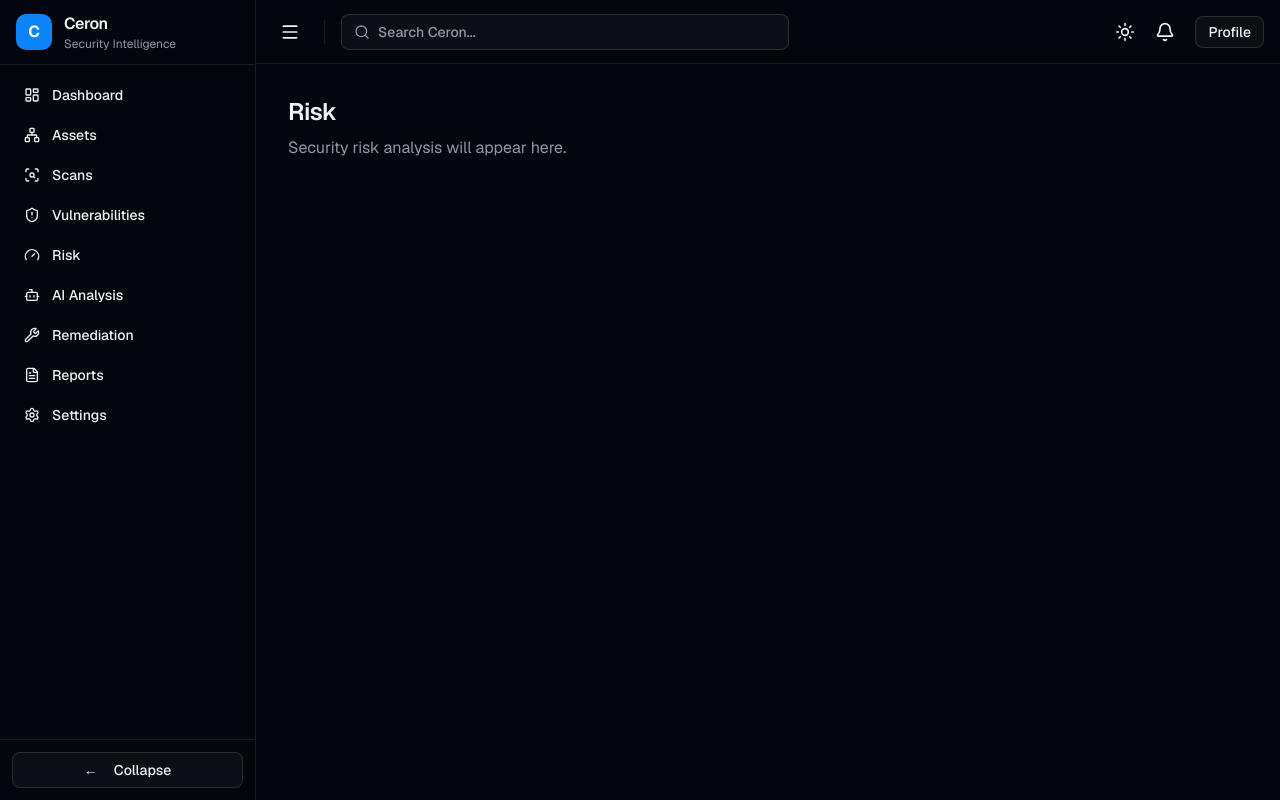
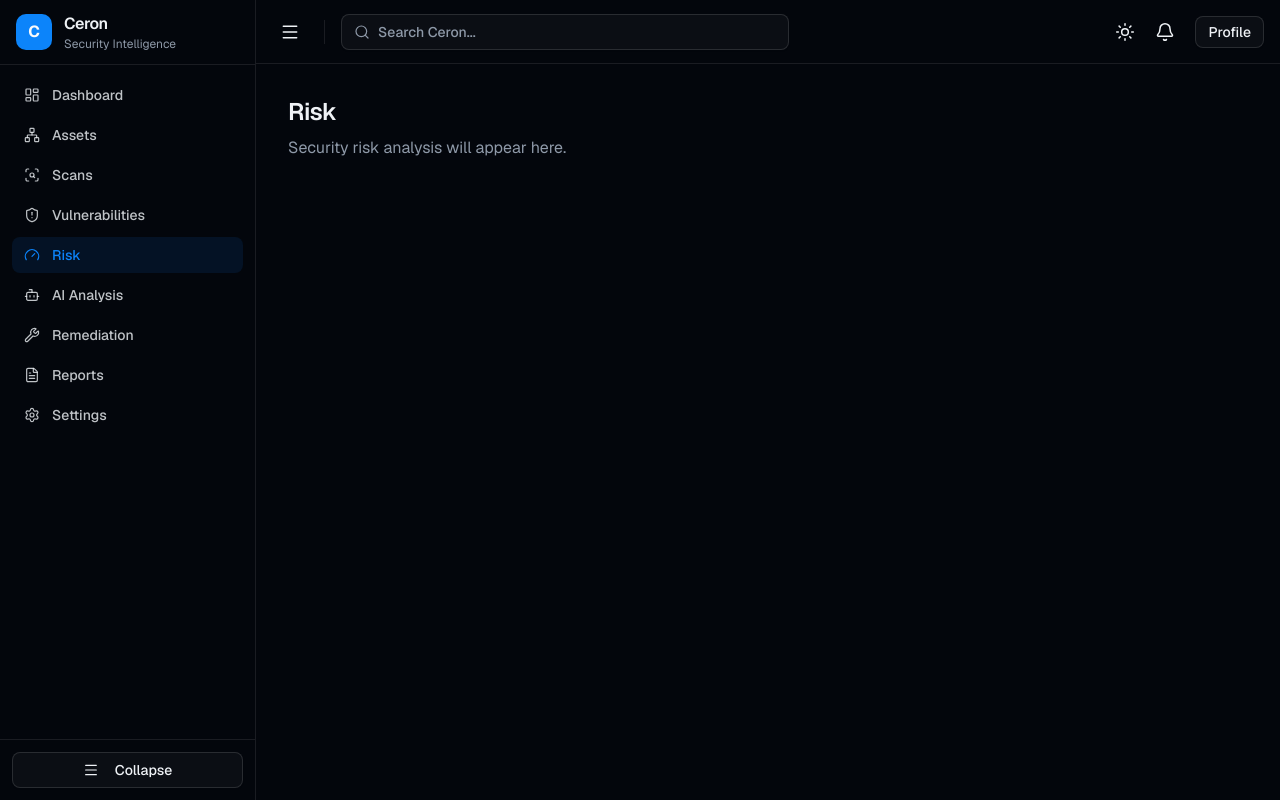
Before and after one commit to Adityasharma2107/ceron, a Next.js app in the folder frontend/: page /risk in a window 1280 px wide. Built offline with nearby package versions, Linux system fonts and the light colour scheme.

Commit message:
feat: establish Ceron typography and icon language

```diff
--- a/frontend/src/app/assets/page.tsx
+++ b/frontend/src/app/assets/page.tsx
@@ -267,7 +267,8 @@ export default function AssetsPage() {
                 />
 
                 <p className="text-xs text-muted-foreground">
-                  The URL, hostname, service, or other target associated with this asset.
+                  The URL, hostname, service, or other target associated
+                  with this asset.
                 </p>
               </div>
 
@@ -291,7 +292,8 @@ export default function AssetsPage() {
                 />
 
                 <p className="text-xs text-muted-foreground">
-                  Add useful context about the asset for security analysis and monitoring.
+                  Add useful context about the asset for security analysis
+                  and monitoring.
                 </p>
               </div>
 
@@ -329,6 +331,7 @@ export default function AssetsPage() {
             </form>
           </CardContent>
         </Card>
+
         {loading && (
           <p className="mt-8 text-sm text-muted-foreground">
             Loading assets...
@@ -348,8 +351,9 @@ export default function AssetsPage() {
         )}
 
         {!loading && !error && assets.length > 0 && (
-          <div className="mt-8 overflow-hidden rounded-xl border border-white/10 bg-card/70 backdrop-blur-xl">
-            <div className="grid grid-cols-6 border-b border-white/10 bg-white/[0.03] px-4 py-3 text-sm font-medium">
+          <div className="mt-8 overflow-x-auto rounded-xl border border-border/70 bg-card/80 shadow-sm backdrop-blur-xl dark:bg-card/70">
+            <div className="min-w-[900px]">
+              <div className="grid grid-cols-[2fr_1fr_2fr_2fr_auto_auto] items-center gap-4 border-b border-border/70 bg-muted/40 px-4 py-3 text-xs font-medium uppercase tracking-wider text-muted-foreground">
                 <span>Name</span>
                 <span>Type</span>
                 <span>Target</span>
@@ -361,18 +365,27 @@ export default function AssetsPage() {
               {assets.map((asset) => (
                 <div
                   key={asset.id}
-                className="group grid grid-cols-[2fr_1fr_2fr_2fr_auto_auto] items-center gap-4 border-b border-border/60 px-4 py-4 text-sm transition-colors duration-200 last:border-b-0 hover:bg-primary/[0.04] dark:hover:bg-primary/[0.06]"               >
-                <span className="font-medium">
+                  className="group grid grid-cols-[2fr_1fr_2fr_2fr_auto_auto] items-center gap-4 border-b border-border/60 px-4 py-4 text-sm transition-colors duration-200 last:border-b-0 hover:bg-primary/[0.04] dark:hover:bg-primary/[0.06]"
+                >
+                  <span className="min-w-0 truncate font-medium">
                     {asset.name}
                   </span>
 
-                <span>{asset.type}</span>
+                  <span className="font-mono text-xs font-medium uppercase tracking-wide text-muted-foreground">
+                  {asset.type}
+                  </span>
 
-                <span className="truncate">
+                  <span
+                    className="min-w-0 truncate font-mono text-xs text-muted-foreground"
+                    title={asset.target}
+                  >
                     {asset.target}
                   </span>
 
-                <span className="text-muted-foreground">
+                  <span
+                    className="min-w-0 truncate text-muted-foreground"
+                    title={asset.description || undefined}
+                  >
                     {asset.description || "—"}
                   </span>
 
@@ -400,6 +413,7 @@ export default function AssetsPage() {
                 </div>
               ))}
             </div>
+          </div>
         )}
       </PageContainer>
     </AppShell>
--- a/frontend/src/app/globals.css
+++ b/frontend/src/app/globals.css
@@ -9,7 +9,7 @@
   --color-foreground: var(--foreground);
 
   --font-sans: var(--font-sans);
-  --font-mono: var(--font-geist-mono);
+  --font-mono: ui-monospace, SFMono-Regular, Menlo, Monaco, Consolas, "Liberation Mono", "Courier New", monospace;
   --font-heading: var(--font-sans);
 
   --color-sidebar-ring: var(--sidebar-ring);
--- a/frontend/src/components/layout/page-header.tsx
+++ b/frontend/src/components/layout/page-header.tsx
@@ -15,18 +15,17 @@ export function PageHeader({
   return (
     <div className="mb-8 flex min-w-0 flex-col gap-4 sm:flex-row sm:items-start sm:justify-between">
       <div className="min-w-0">
-        <h1 className="truncate text-2xl font-semibold tracking-tight sm:text-3xl">
+        <h1 className="truncate text-2xl font-semibold tracking-[-0.02em] text-foreground sm:text-3xl">
           {title}
         </h1>
 
         {description && (
-          <p className="mt-2 max-w-2xl text-sm text-muted-foreground sm:text-base">
+          <p className="mt-2 max-w-2xl text-sm leading-6 text-muted-foreground sm:text-base">
             {description}
           </p>
         )}
       </div>
 
-      {/* Optional actions stay separate so pages don't become cluttered. */}
       {actions && (
         <div className="flex shrink-0 flex-wrap items-center gap-2">
           {actions}
--- a/frontend/src/components/layout/sidebar.tsx
+++ b/frontend/src/components/layout/sidebar.tsx
@@ -1,11 +1,13 @@
 "use client";
 
 import Link from "next/link";
+import { usePathname } from "next/navigation";
 import {
   Bot,
   FileText,
   Gauge,
   LayoutDashboard,
+  Menu,
   Network,
   ScanSearch,
   Settings,
@@ -72,6 +74,8 @@ const navigation = [
 ];
 
 export function Sidebar({ collapsed, onToggle }: SidebarProps) {
+  const pathname = usePathname();
+
   return (
     <aside
       className={cn(
@@ -94,7 +98,9 @@ export function Sidebar({ collapsed, onToggle }: SidebarProps) {
 
           {!collapsed && (
             <div className="min-w-0">
-              <p className="font-semibold tracking-tight">Ceron</p>
+              <p className="font-semibold tracking-tight">
+                Ceron
+              </p>
 
               <p className="truncate text-xs text-muted-foreground">
                 Security Intelligence
@@ -111,19 +117,27 @@ export function Sidebar({ collapsed, onToggle }: SidebarProps) {
         <div className="space-y-1">
           {navigation.map((item) => {
             const Icon = item.icon;
+            const isActive = pathname === item.href;
 
             return (
               <Link
                 key={item.label}
                 href={item.href}
+                aria-current={isActive ? "page" : undefined}
                 className={cn(
-                  "flex h-9 w-full items-center rounded-md px-3 text-sm font-medium transition-colors",
-                  "hover:bg-accent hover:text-accent-foreground",
+                  "group flex h-9 w-full items-center rounded-md px-3 text-sm font-medium transition-colors duration-200",
+                  "text-foreground/80 hover:bg-accent hover:text-accent-foreground",
+                  isActive &&
+                    "bg-primary/10 text-primary hover:bg-primary/10 hover:text-primary",
                   collapsed && "justify-center px-0",
                 )}
                 title={collapsed ? item.label : undefined}
               >
-                <Icon className="size-4 shrink-0" />
+                <Icon
+                  className="size-4 shrink-0"
+                  strokeWidth={1.8}
+                  aria-hidden="true"
+                />
 
                 {!collapsed && (
                   <span className="ml-3 truncate">
@@ -153,9 +167,11 @@ export function Sidebar({ collapsed, onToggle }: SidebarProps) {
               : "Collapse sidebar"
           }
         >
-          <span aria-hidden="true">
-            {collapsed ? "→" : "←"}
-          </span>
+          <Menu
+            className="size-4"
+            strokeWidth={1.8}
+            aria-hidden="true"
+          />
 
           {!collapsed && (
             <span className="ml-2">
--- a/frontend/src/components/layout/topbar.tsx
+++ b/frontend/src/components/layout/topbar.tsx
@@ -46,7 +46,11 @@ export function Topbar({
           onClick={onMobileMenu}
           aria-label="Open navigation"
         >
-          <Menu className="size-5" />
+          <Menu
+            className="size-5"
+            strokeWidth={1.8}
+            aria-hidden="true"
+          />
         </Button>
 
         {/* Desktop sidebar toggle */}
@@ -56,10 +60,16 @@ export function Topbar({
           className="hidden md:inline-flex"
           onClick={onSidebarToggle}
           aria-label={
-            sidebarCollapsed ? "Expand sidebar" : "Collapse sidebar"
+            sidebarCollapsed
+              ? "Expand sidebar"
+              : "Collapse sidebar"
           }
         >
-          <Menu className="size-5" />
+          <Menu
+            className="size-5"
+            strokeWidth={1.8}
+            aria-hidden="true"
+          />
         </Button>
 
         <Separator orientation="vertical" className="mx-2 h-6" />
@@ -70,8 +80,15 @@ export function Topbar({
             variant="outline"
             className="w-full justify-start gap-2 text-muted-foreground"
           >
-            <Search className="size-4 shrink-0" />
-            <span className="truncate">Search Ceron...</span>
+            <Search
+              className="size-4 shrink-0"
+              strokeWidth={1.8}
+              aria-hidden="true"
+            />
+
+            <span className="truncate">
+              Search Ceron...
+            </span>
           </Button>
         </div>
       </div>
@@ -90,18 +107,31 @@ export function Topbar({
           }
         >
           {mounted && theme === "dark" ? (
-            <Sun className="size-5" />
+            <Sun
+              className="size-5"
+              strokeWidth={1.8}
+              aria-hidden="true"
+            />
           ) : (
-            <Moon className="size-5" />
+            <Moon
+              className="size-5"
+              strokeWidth={1.8}
+              aria-hidden="true"
+            />
           )}
         </Button>
 
+        {/* Notifications */}
         <Button
           variant="ghost"
           size="icon"
           aria-label="Notifications"
         >
-          <Bell className="size-5" />
+          <Bell
+            className="size-5"
+            strokeWidth={1.8}
+            aria-hidden="true"
+          />
         </Button>
 
         {/* Temporary profile control */}
```
Lines whose indentation alone changed are shown as unchanged.
